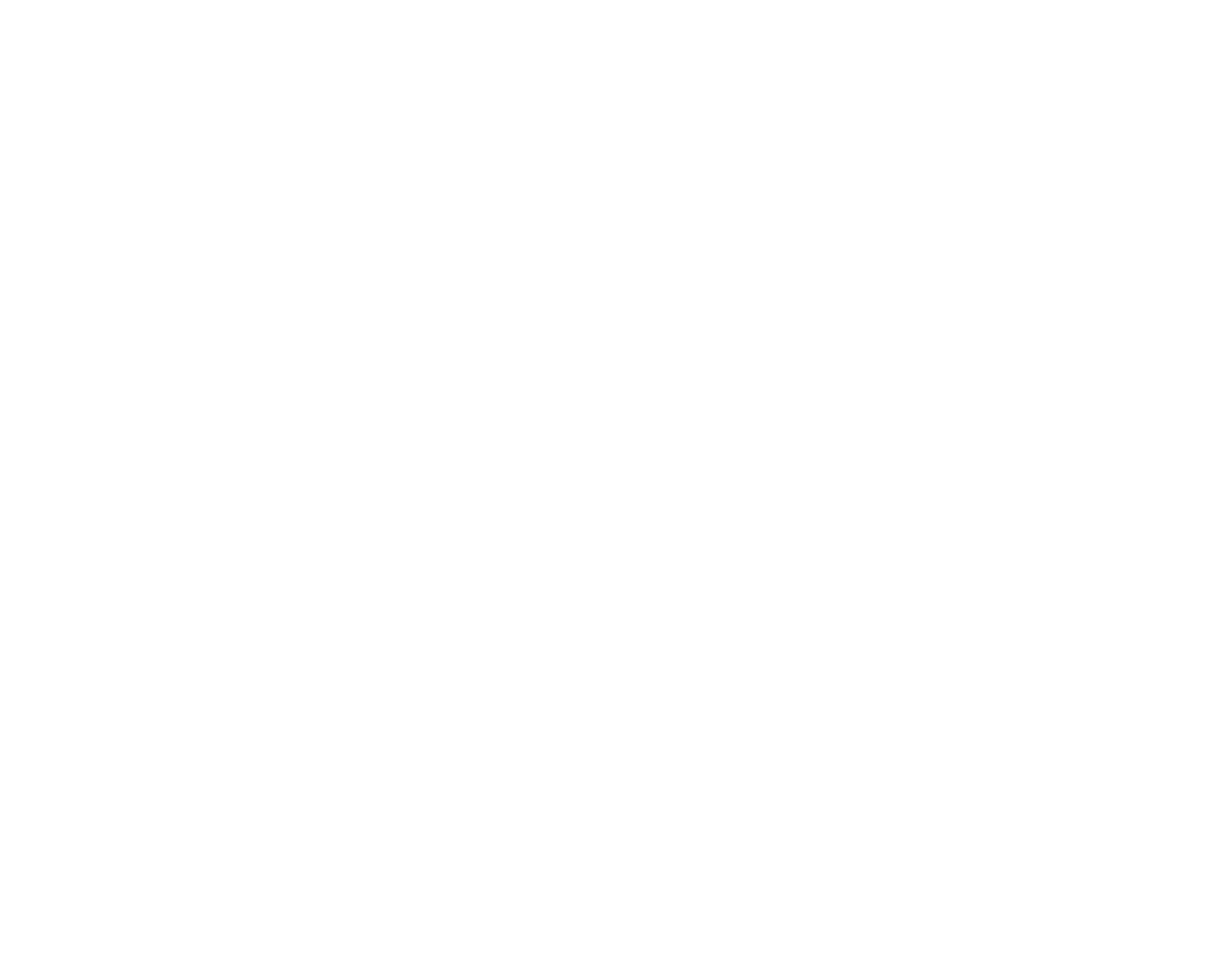
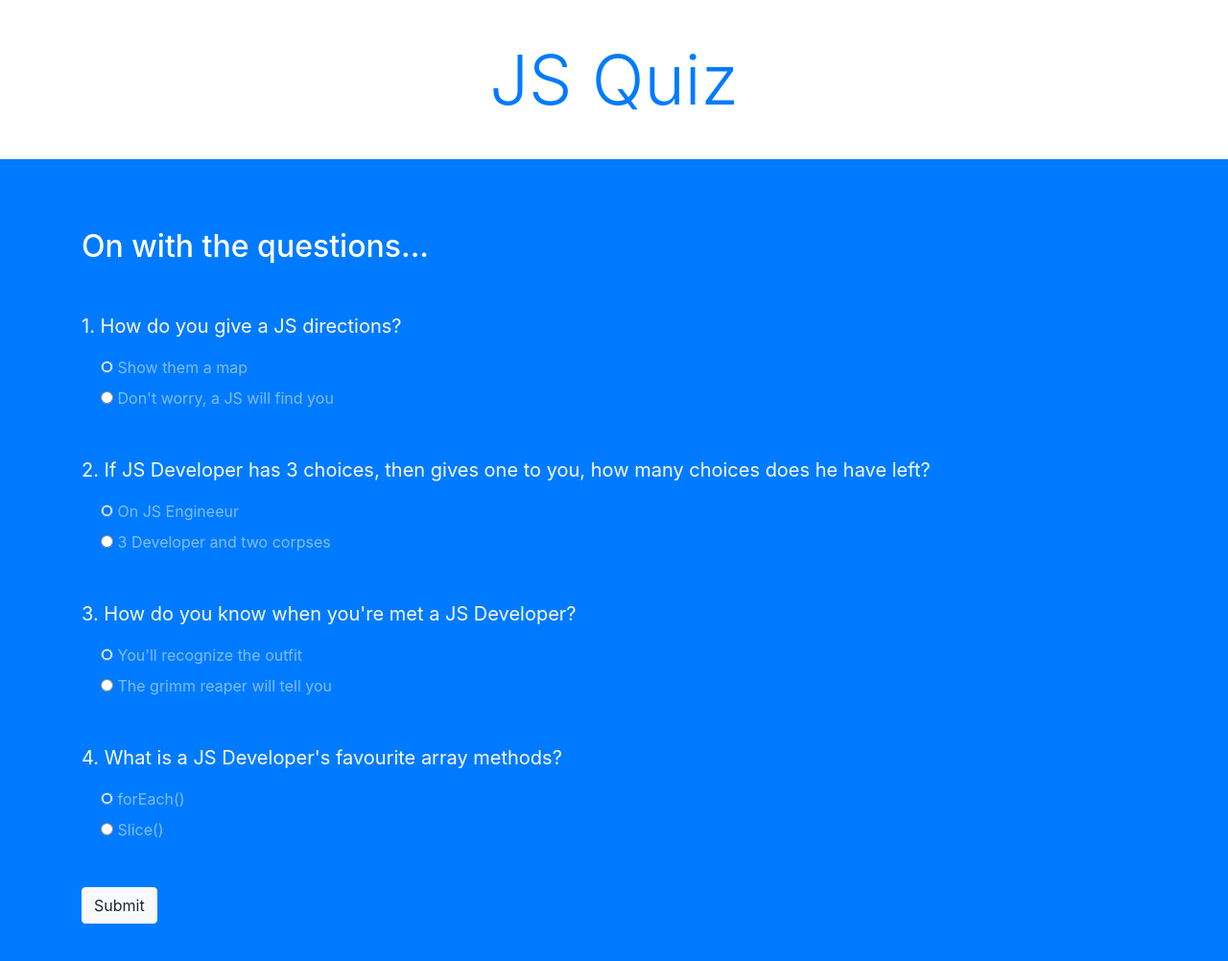
Before and after one commit to bernov/jsQuiz, a plain HTML site: page index.html in a window 1280 px wide. Shown: the whole page at 96% size. Before the commit the page ends 800 px from the top, so only its background shows below. Drawn offline with nearby package versions, Linux system fonts and the light colour scheme.

Commit message:
commit "html template done"

```diff
--- a/index.html
+++ b/index.html
@@ -11,6 +11,85 @@
     <title>JS Quiz</title>
   </head>
   <body>
+    <!-- top section -->
+    <div class="intro py-3 bg-white text-center">
+      <div class="container">
+        <h2 class="text-primary display-3 my-4">JS Quiz</h2>
+      </div>
+    </div>
+    <!-- Quiz section -->
+    <div class="quiz py-4 bg-primary">
+      <div class="container">
+        <h2 class="my-5 text-white">On with the questions...</h2>
+
+        <form class="quiz-form text-light">
+          <div class="my-5">
+            <p class="lead font-weight-normal">
+              1. How do you give a JS directions?
+            </p>
+            <div class="form-check my-2 text-white-50">
+              <input type="radio" name="q1" value="A" checked />
+              <label class="form-check-label">Show them a map</label>
+            </div>
+            <div class="form-check my-2 text-white-50">
+              <input type="radio" name="q1" value="B" />
+              <label class="form-check-label"
+                >Don't worry, a JS will find you</label
+              >
+            </div>
+          </div>
+          <div class="my-5">
+            <p class="lead font-weight-normal">
+              2. If JS Developer has 3 choices, then gives one to you, how many
+              choices does he have left?
+            </p>
+            <div class="form-check my-2 text-white-50">
+              <input type="radio" name="q2" value="A" checked />
+              <label class="form-check-label">On JS Engineeur</label>
+            </div>
+            <div class="form-check my-2 text-white-50">
+              <input type="radio" name="q2" value="B" />
+              <label class="form-check-label"
+                >3 Developer and two corpses</label
+              >
+            </div>
+          </div>
+          <div class="my-5">
+            <p class="lead font-weight-normal">
+              3. How do you know when you're met a JS Developer?
+            </p>
+            <div class="form-check my-2 text-white-50">
+              <input type="radio" name="q3" value="A" checked />
+              <label class="form-check-label"
+                >You'll recognize the outfit</label
+              >
+            </div>
+            <div class="form-check my-2 text-white-50">
+              <input type="radio" name="q3" value="B" />
+              <label class="form-check-label"
+                >The grimm reaper will tell you</label
+              >
+            </div>
+          </div>
+          <div class="my-5">
+            <p class="lead font-weight-normal">
+              4. What is a JS Developer's favourite array methods?
+            </p>
+            <div class="form-check my-2 text-white-50">
+              <input type="radio" name="q4" value="A" checked />
+              <label class="form-check-label">forEach()</label>
+            </div>
+            <div class="form-check my-2 text-white-50">
+              <input type="radio" name="q4" value="B" />
+              <label class="form-check-label">Slice()</label>
+            </div>
+          </div>
+          <div class="text-ceter">
+            <input type="submit" class="btn btn-light" />
+          </div>
+        </form>
+      </div>
+    </div>
     <script src="app.js"></script>
   </body>
 </html>
```
